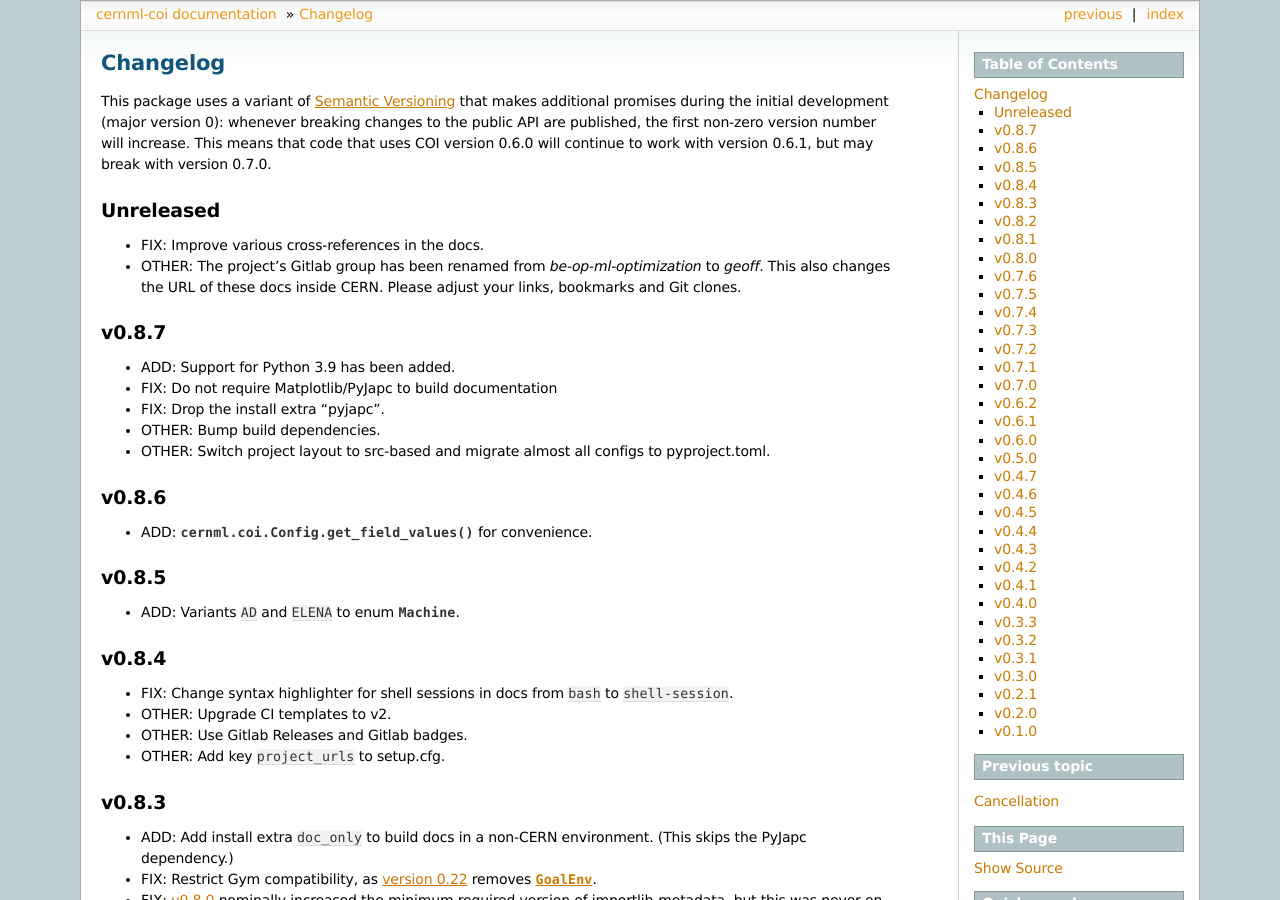
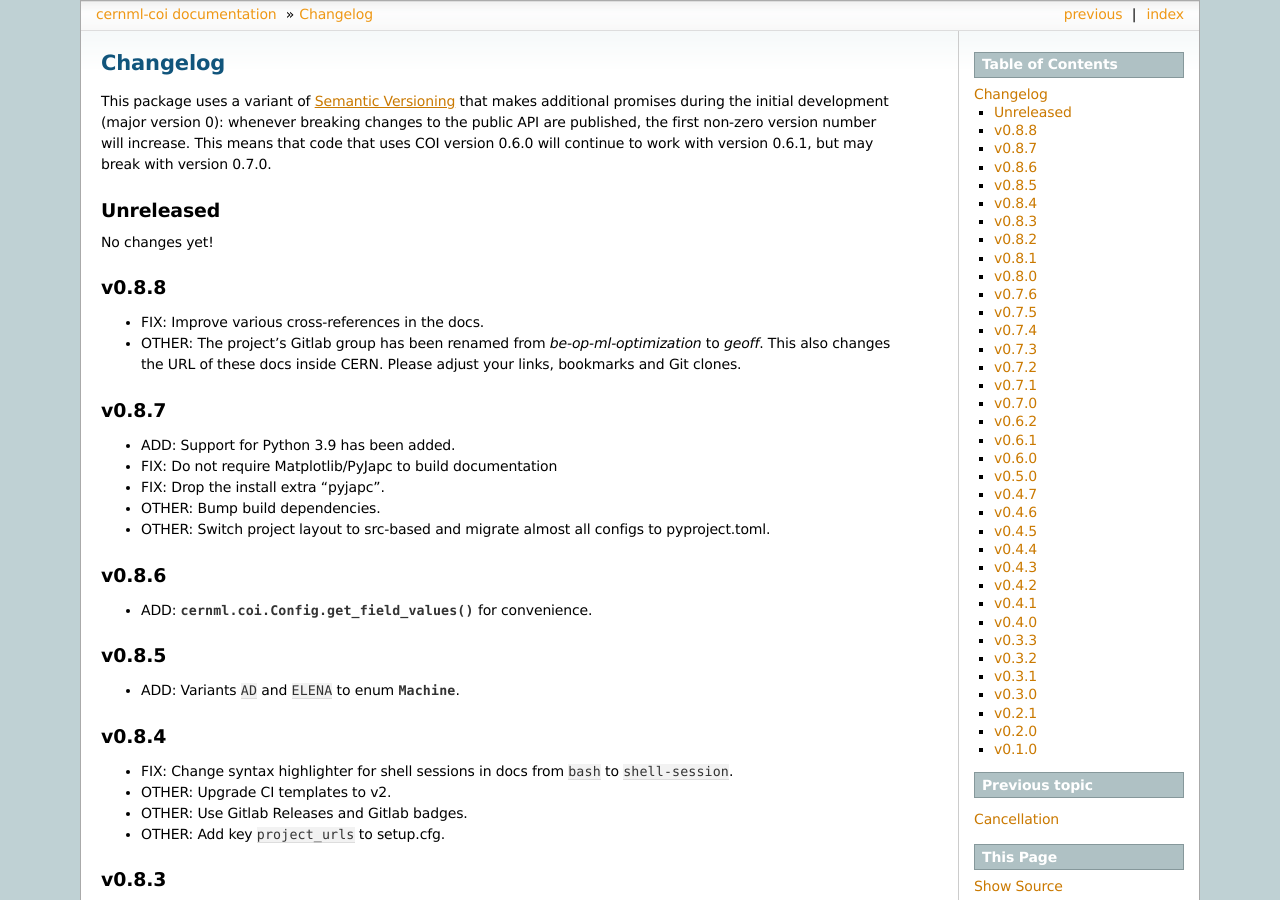
Before and after one commit to geoff-project/coi, a Sphinx documentation site: the page built from docs/changelog.md, in a window 1280 px wide and 900 px high. Built offline with Sphinx 7.4.7, drawn with Linux system fonts in a browser that asks for light colours; the version number could not be read and is left out.

Commit message:
Bump version.

```diff
--- a/docs/changelog.md
+++ b/docs/changelog.md
@@ -7,6 +7,10 @@ version number will increase. This means that code that uses COI version 0.6.0
 will continue to work with version 0.6.1, but may break with version 0.7.0.
 
 ## Unreleased
+
+No changes yet!
+
+## v0.8.8
 
 - FIX: Improve various cross-references in the docs.
 - OTHER: The project's Gitlab group has been renamed from *be-op-ml-optimization* to *geoff*. This also changes the URL of these docs inside CERN. Please adjust your links, bookmarks and Git clones.
```
